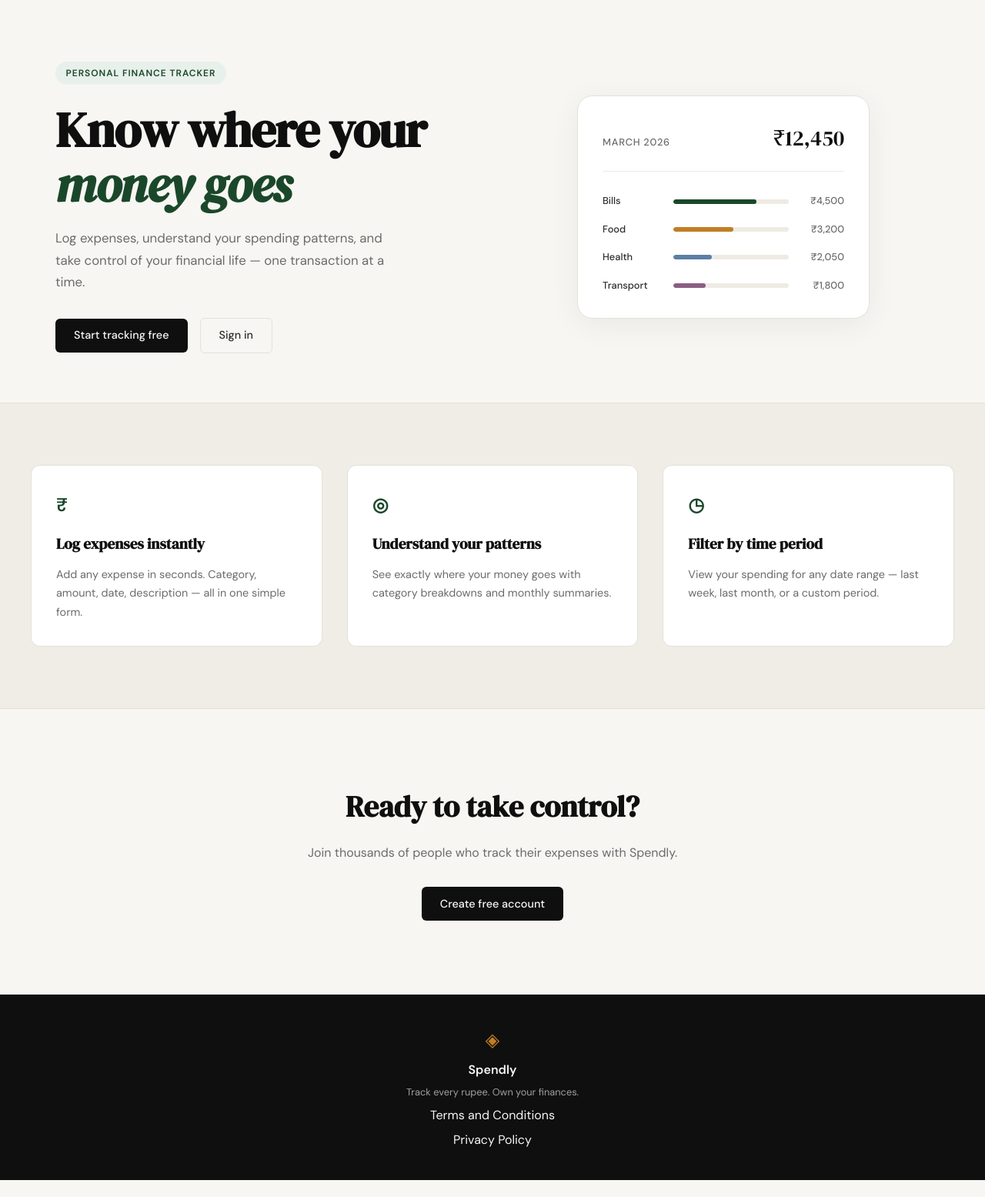
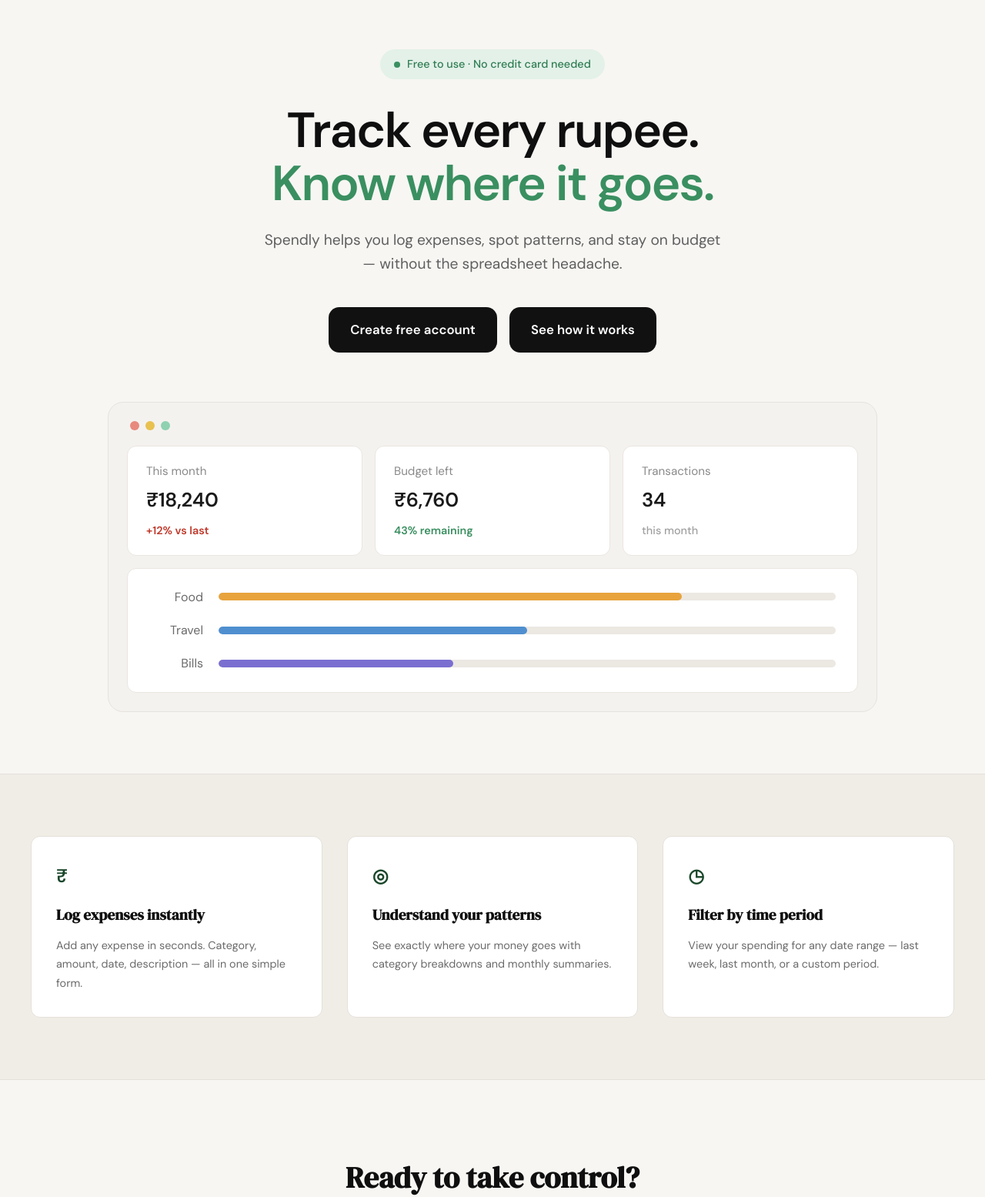
Before and after one commit to goconutgoa/spendly, a Flask app: page / in a window 1280 px wide. Shown: the part 61-1616 px from the top of the page at 77% size. Before the commit the page ends 1594 px from the top, so only its background shows below. Run offline with Flask 3, Linux system fonts and the light colour scheme.

Commit message:
Redesign landing hero with centered layout and dashboard mockup

```diff
--- /dev/null
+++ b/static/css/landing.css
@@ -0,0 +1,217 @@
+/* ------------------------------------------------------------------ */
+/* Landing hero — centered layout with dashboard mockup               */
+/* ------------------------------------------------------------------ */
+
+.hero {
+    display: flex;
+    flex-direction: column;
+    align-items: center;
+    text-align: center;
+    max-width: 1080px;
+    margin: 0 auto;
+    padding: 4rem 2rem 5rem;
+    gap: 0;
+}
+
+.hero-inner {
+    display: flex;
+    flex-direction: column;
+    align-items: center;
+    width: 100%;
+    max-width: 720px;
+}
+
+/* Badge --------------------------------------------------------------- */
+
+.hero-badge {
+    display: inline-flex;
+    align-items: center;
+    gap: 0.55rem;
+    background: #e3f1e9;
+    color: #2f7d52;
+    font-size: 0.9rem;
+    font-weight: 500;
+    letter-spacing: 0;
+    text-transform: none;
+    padding: 0.5rem 1.15rem;
+    border-radius: 999px;
+    margin-bottom: 2rem;
+}
+
+.badge-dot {
+    width: 8px;
+    height: 8px;
+    border-radius: 50%;
+    background: #3a8f60;
+}
+
+/* Title --------------------------------------------------------------- */
+
+.hero-title {
+    font-family: 'DM Sans', system-ui, sans-serif;
+    font-weight: 700;
+    font-size: clamp(2.5rem, 6vw, 4rem);
+    line-height: 1.08;
+    letter-spacing: -0.03em;
+    color: #0f0f0f;
+    margin-bottom: 1.5rem;
+}
+
+.hero-title-accent {
+    color: #3a8f60;
+}
+
+/* Subtitle ------------------------------------------------------------ */
+
+.hero-subtitle {
+    font-size: 1.2rem;
+    line-height: 1.6;
+    color: #5f5f5f;
+    max-width: 600px;
+    margin-bottom: 2.5rem;
+}
+
+/* Actions ------------------------------------------------------------- */
+
+.hero-actions {
+    display: flex;
+    gap: 1rem;
+    justify-content: center;
+    margin-bottom: 4rem;
+}
+
+.hero-btn {
+    display: inline-block;
+    background: #111;
+    color: #fff;
+    font-size: 1.05rem;
+    font-weight: 600;
+    padding: 1rem 1.75rem;
+    border-radius: 14px;
+    border: none;
+    cursor: pointer;
+    transition: background 0.2s;
+    text-decoration: none;
+}
+
+.hero-btn:hover {
+    background: #2f2f2f;
+}
+
+/* Dashboard mockup ---------------------------------------------------- */
+
+.hero-dashboard {
+    width: 100%;
+    max-width: 1000px;
+    background: #f4f2ef;
+    border: 1px solid #e7e3dd;
+    border-radius: 20px;
+    padding: 1.5rem;
+}
+
+.dash-dots {
+    display: flex;
+    gap: 0.5rem;
+    margin-bottom: 1.25rem;
+    padding-left: 0.25rem;
+}
+
+.dash-dot {
+    width: 12px;
+    height: 12px;
+    border-radius: 50%;
+}
+
+.dot-red { background: #e8897e; }
+.dot-amber { background: #e8c14e; }
+.dot-green { background: #8fd1b0; }
+
+/* Stat cards ---------------------------------------------------------- */
+
+.dash-stats {
+    display: grid;
+    grid-template-columns: repeat(3, 1fr);
+    gap: 1rem;
+    margin-bottom: 1rem;
+}
+
+.dash-stat {
+    display: flex;
+    flex-direction: column;
+    gap: 0.4rem;
+    background: #ffffff;
+    border: 1px solid #eae6e0;
+    border-radius: 12px;
+    padding: 1.25rem 1.5rem;
+    text-align: left;
+}
+
+.stat-label {
+    font-size: 0.95rem;
+    color: #8a8a8a;
+}
+
+.stat-value {
+    font-size: 1.6rem;
+    font-weight: 700;
+    letter-spacing: -0.01em;
+    color: #1a1a1a;
+}
+
+.stat-sub {
+    font-size: 0.9rem;
+    font-weight: 600;
+}
+
+.sub-red { color: #c0392b; }
+.sub-green { color: #3a8f60; }
+.sub-gray { color: #a0a0a0; font-weight: 500; }
+
+/* Category bars ------------------------------------------------------- */
+
+.dash-bars {
+    display: flex;
+    flex-direction: column;
+    gap: 1.1rem;
+    background: #ffffff;
+    border: 1px solid #eae6e0;
+    border-radius: 12px;
+    padding: 1.5rem 1.75rem;
+}
+
+.bar-row {
+    display: grid;
+    grid-template-columns: 70px 1fr;
+    align-items: center;
+    gap: 1.25rem;
+}
+
+.bar-label {
+    text-align: right;
+    font-size: 1rem;
+    color: #6b6b6b;
+}
+
+.bar-track {
+    height: 10px;
+    background: #ece8e2;
+    border-radius: 999px;
+    overflow: hidden;
+}
+
+.bar-fill {
+    height: 100%;
+    border-radius: 999px;
+}
+
+.fill-food { background: #e8a33d; }
+.fill-travel { background: #4f8fd0; }
+.fill-bills { background: #7a6fd0; }
+
+/* Responsive ---------------------------------------------------------- */
+
+@media (max-width: 760px) {
+    .dash-stats { grid-template-columns: 1fr; }
+    .hero-actions { flex-direction: column; width: 100%; max-width: 320px; }
+    .hero-btn { width: 100%; text-align: center; }
+}
--- a/templates/landing.html
+++ b/templates/landing.html
@@ -1,61 +1,67 @@
 {% extends "base.html" %}
 
 {% block title %}Spendly — Track Every Rupee{% endblock %}
+
+{% block head %}
+<link rel="stylesheet" href="{{ url_for('static', filename='css/landing.css') }}">
+{% endblock %}
 
 {% block content %}
 
 <section class="hero">
     <div class="hero-inner">
-        <div class="hero-badge">Personal Finance Tracker</div>
+        <div class="hero-badge">
+            <span class="badge-dot"></span>Free to use · No credit card needed
+        </div>
         <h1 class="hero-title">
-            Know where your<br>
-            <em>money goes</em>
+            Track every rupee.<br>
+            <span class="hero-title-accent">Know where it goes.</span>
         </h1>
         <p class="hero-subtitle">
-            Log expenses, understand your spending patterns,
-            and take control of your financial life —
-            one transaction at a time.
+            Spendly helps you log expenses, spot patterns, and stay
+            on budget — without the spreadsheet headache.
         </p>
         <div class="hero-actions">
-            <a href="{{ url_for('register') }}" class="btn-primary">Start tracking free</a>
-            <a href="{{ url_for('login') }}" class="btn-ghost">Sign in</a>
+            <a href="{{ url_for('register') }}" class="hero-btn">Create free account</a>
+            <a href="#" class="hero-btn">See how it works</a>
         </div>
     </div>
-    <div class="hero-visual">
-        <div class="mock-card">
-            <div class="mock-card-header">
-                <span class="mock-label">March 2026</span>
-                <span class="mock-total">₹12,450</span>
+
+    <div class="hero-dashboard">
+        <div class="dash-dots">
+            <span class="dash-dot dot-red"></span>
+            <span class="dash-dot dot-amber"></span>
+            <span class="dash-dot dot-green"></span>
         </div>
-            <div class="mock-bars">
-                <div class="mock-bar-row">
-                    <span class="mock-cat">Bills</span>
-                    <div class="mock-bar-track">
-                        <div class="mock-bar" style="width: 72%"></div>
+        <div class="dash-stats">
+            <div class="dash-stat">
+                <span class="stat-label">This month</span>
+                <span class="stat-value">₹18,240</span>
+                <span class="stat-sub sub-red">+12% vs last</span>
             </div>
-                    <span class="mock-amt">₹4,500</span>
+            <div class="dash-stat">
+                <span class="stat-label">Budget left</span>
+                <span class="stat-value">₹6,760</span>
+                <span class="stat-sub sub-green">43% remaining</span>
             </div>
-                <div class="mock-bar-row">
-                    <span class="mock-cat">Food</span>
-                    <div class="mock-bar-track">
-                        <div class="mock-bar mock-bar-2" style="width: 52%"></div>
+            <div class="dash-stat">
+                <span class="stat-label">Transactions</span>
+                <span class="stat-value">34</span>
+                <span class="stat-sub sub-gray">this month</span>
             </div>
-                    <span class="mock-amt">₹3,200</span>
         </div>
-                <div class="mock-bar-row">
-                    <span class="mock-cat">Health</span>
-                    <div class="mock-bar-track">
-                        <div class="mock-bar mock-bar-3" style="width: 33%"></div>
+        <div class="dash-bars">
+            <div class="bar-row">
+                <span class="bar-label">Food</span>
+                <div class="bar-track"><div class="bar-fill fill-food" style="width: 75%"></div></div>
             </div>
-                    <span class="mock-amt">₹2,050</span>
+            <div class="bar-row">
+                <span class="bar-label">Travel</span>
+                <div class="bar-track"><div class="bar-fill fill-travel" style="width: 50%"></div></div>
             </div>
-                <div class="mock-bar-row">
-                    <span class="mock-cat">Transport</span>
-                    <div class="mock-bar-track">
-                        <div class="mock-bar mock-bar-4" style="width: 28%"></div>
-                    </div>
-                    <span class="mock-amt">₹1,800</span>
-                </div>
+            <div class="bar-row">
+                <span class="bar-label">Bills</span>
+                <div class="bar-track"><div class="bar-fill fill-bills" style="width: 38%"></div></div>
             </div>
         </div>
     </div>
```
Lines whose indentation alone changed are shown as unchanged.
